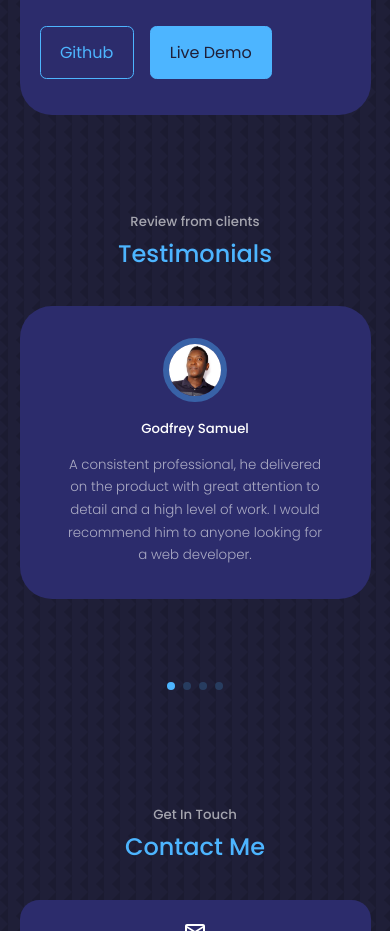
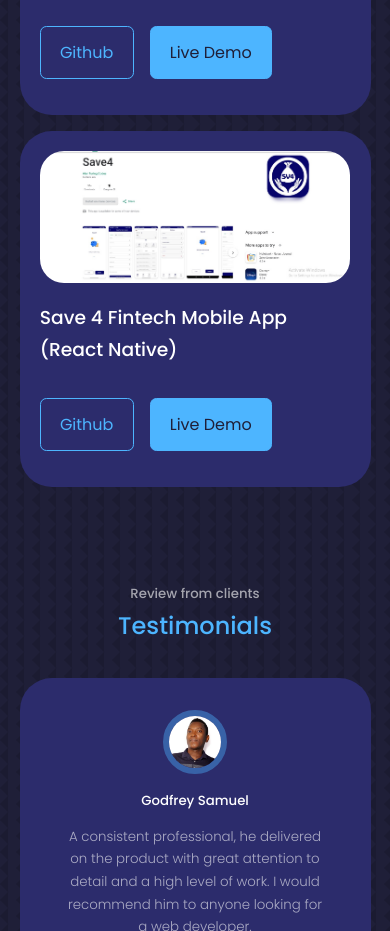
Before and after one commit to deviator53/Updated-Portfolio, a React (Create React App) app: page / in a window 390 px wide. Shown: the part 6580-7511 px from the top of the page. Built offline with nearby package versions, Linux system fonts and the light colour scheme.

Commit message:
mobile app added

```diff
--- a/src/components/portfolio/Portfolio.jsx
+++ b/src/components/portfolio/Portfolio.jsx
@@ -6,6 +6,7 @@
 import IMG3 from '../../assets/portfolio3.jpg';
 import IMG4 from '../../assets/portfolio4.jpg';
 import IMG7 from '../../assets/portfolio6.jpg';
+import IMG8 from '../../assets/save4.jpg';
 
 
 const data = [
@@ -44,6 +45,13 @@
         github: 'https://github.com/deviator53/FoodWebsite',
         demo: 'https://whack1--mole.surge.sh'
     },
+    {
+        id: 6,
+        image: IMG8,
+        title: 'Save 4 Fintech Mobile App (React Native)',
+        github: '',
+        demo: 'https://play.google.com/store/apps/details?id=com.Save4'
+    }
 ]
 
 
@@ -64,8 +72,8 @@
                                 </div>
                                 <h3>{title}</h3>
                                 <div className="portfolio__item-cta">
-                                    <a href={github} className="btn" target="_blank">Github</a>
-                                    <a href={demo} className="btn btn-primary" target="_blank">Live Demo</a>
+                                    <a href={github} className="btn" target="_blank" rel="noreferrer">Github</a>
+                                    <a href={demo} className="btn btn-primary" target="_blank" rel="noreferrer">Live Demo</a>
                                 </div>
                             </article>
                         )
```
Also changed, not shown: src/assets/save4.jpg (added).
